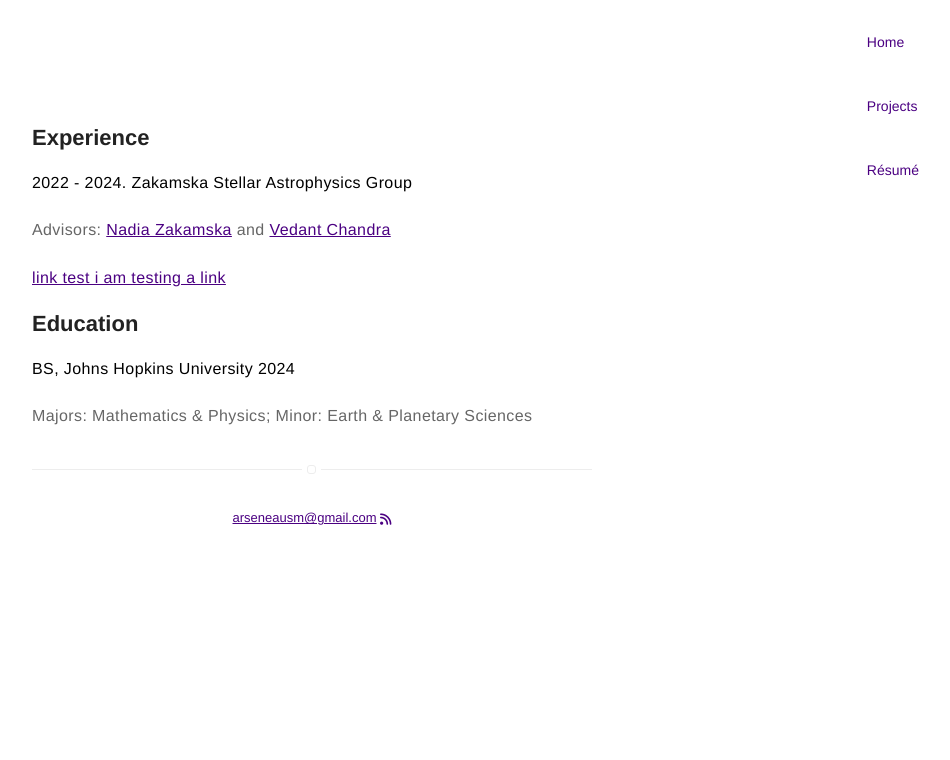
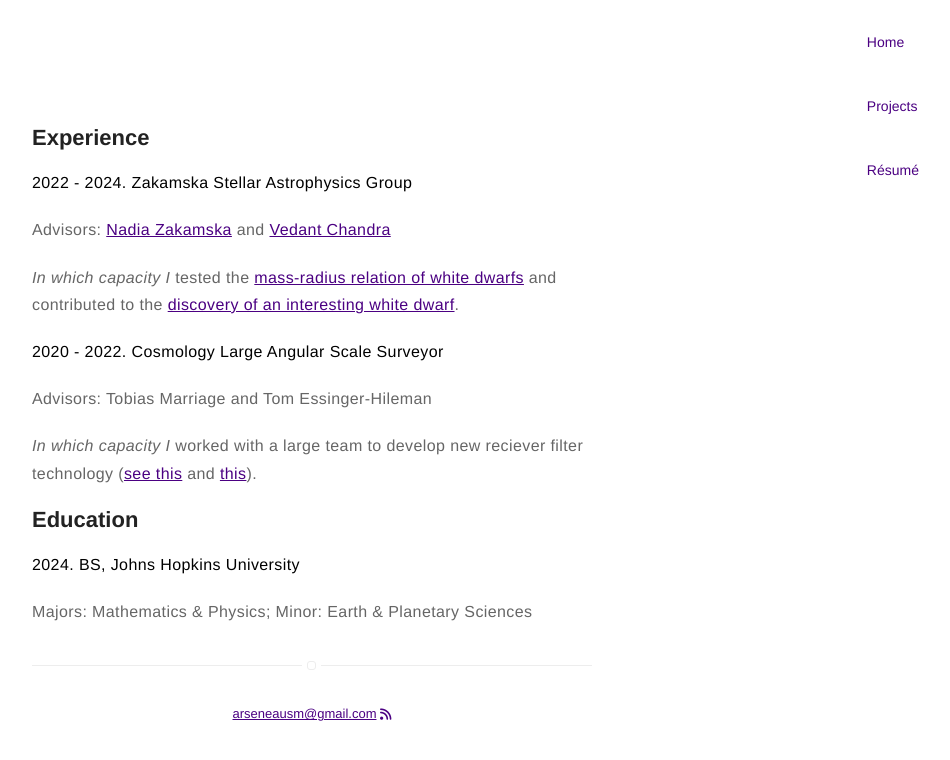
Before and after one commit to stefanarseneau/stefanarseneau.github.io, a Jekyll site: the page built from resume.markdown, in a window 1280 px wide. Shown: the top 760 px of the page, without its empty margins (328-1278 px from the left). Built offline with Jekyll 4.4.1, drawn with Linux system fonts in a browser that asks for light colours; nearby versions of some CDN libraries.

Commit message:
Update resume.markdown

```diff
--- a/resume.markdown
+++ b/resume.markdown
@@ -10,12 +10,18 @@ tag:
 
 **2022 - 2024. Zakamska Stellar Astrophysics Group**
 
-Advisors: <a href="https://zakamska.johnshopkins.edu">Nadia Zakamska</a> and <a href="https://vedantchandra.com">Vedant Chandra</a>
+Advisors: [Nadia Zakamska](https://zakamska.johnshopkins.edu) and [Vedant Chandra](https://vedantchandra.com)
 
-[link test i am testing a link](wikipedia.com)
+*In which capacity I* tested the [mass-radius relation of white dwarfs](https://doi.org/10.3847/1538-4357/ad2168) and contributed to the [discovery of an interesting white dwarf](https://arxiv.org/abs/2310.16313).
+
+**2020 - 2022. Cosmology Large Angular Scale Surveyor**
+
+Advisors: Tobias Marriage and Tom Essinger-Hileman
+
+*In which capacity I* worked with a large team to develop new reciever filter technology ([see this](https://doi.org/10.1117/12.2627341) and [this](https://doi.org/10.1117/12.2630165)).
 
 ## Education
 
-**BS, Johns Hopkins University 2024**
+**2024. BS, Johns Hopkins University**
 
 Majors: Mathematics & Physics; Minor: Earth & Planetary Sciences
```
